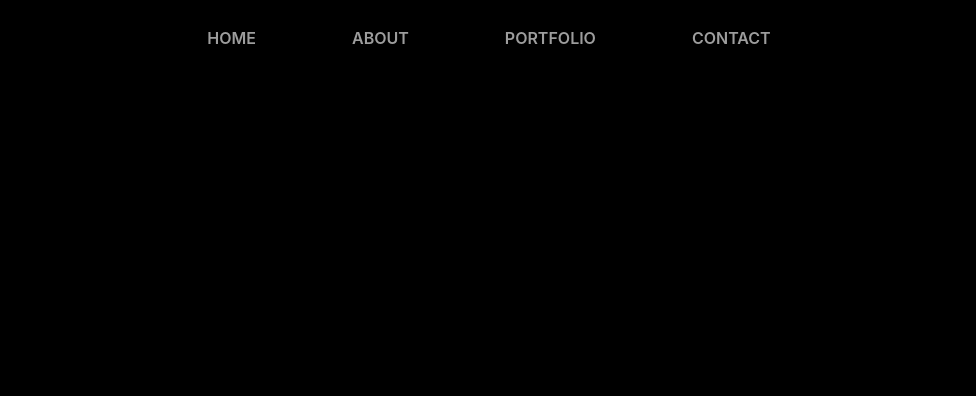
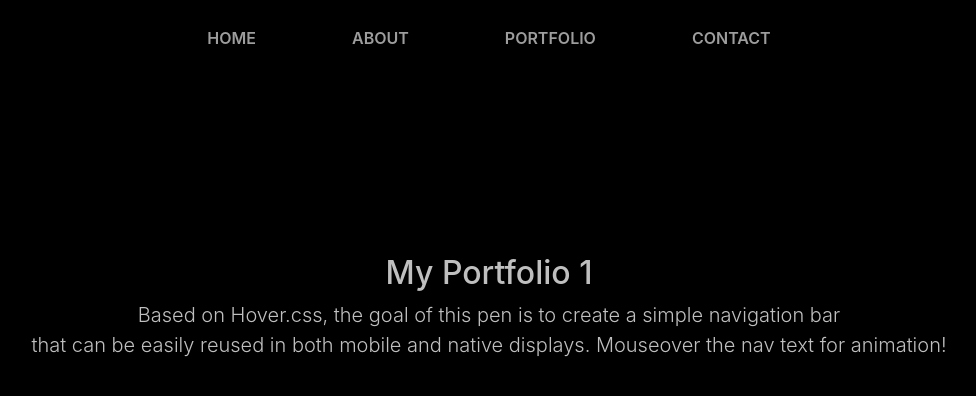
Before and after one commit to luisgomes01/React-Router-Dom-Studies, a React (Vite) app: page /portfolio/1 in a window 1280 px wide. Shown: the top 396 px of the page, without its empty margins (151-1127 px from the left). Built offline with nearby package versions, Linux system fonts and the light colour scheme.

Commit message:
useParams() - React Router DOM

```diff
--- a/src/pages/Portfolio.jsx
+++ b/src/pages/Portfolio.jsx
@@ -1,10 +1,11 @@
 import { MAIN_SECTION_TEXT, MAIN_SECTION_TEXT2 } from "../utils/constants";
-
+import { useParams } from "react-router-dom";
 export default function Portfolio() {
+  const { id } = useParams();
   return (
     <div id="what-the-hell-is-this">
       <div className="page-title">
-        <h2>My Portfolio</h2>
+        <h2>My Portfolio {id}</h2>
         <p className="lead">
           {MAIN_SECTION_TEXT}
           <br />
--- a/src/routes/index.jsx
+++ b/src/routes/index.jsx
@@ -15,7 +15,7 @@ export default function MainRoutes() {
         <Routes>
           <Route path="/" element={<Home />} />
           <Route path="/about" element={<About />} />
-          <Route path="/portfolio" element={<Portfolio />} />
+          <Route path="/portfolio/:id" element={<Portfolio />} />
           <Route path="/contact" element={<Contact />} />
         </Routes>
       </Main>
```
